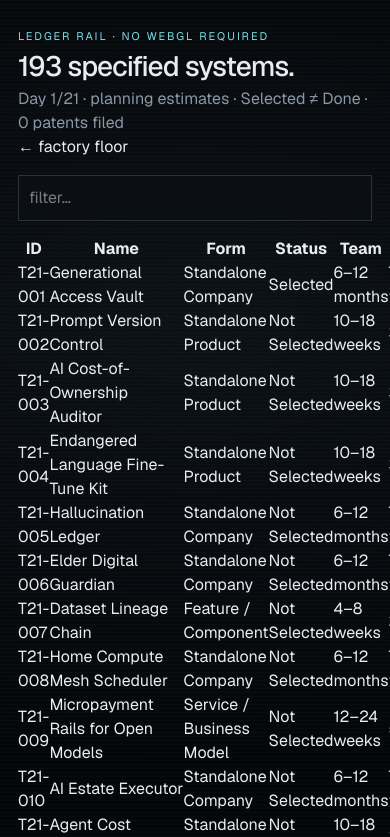
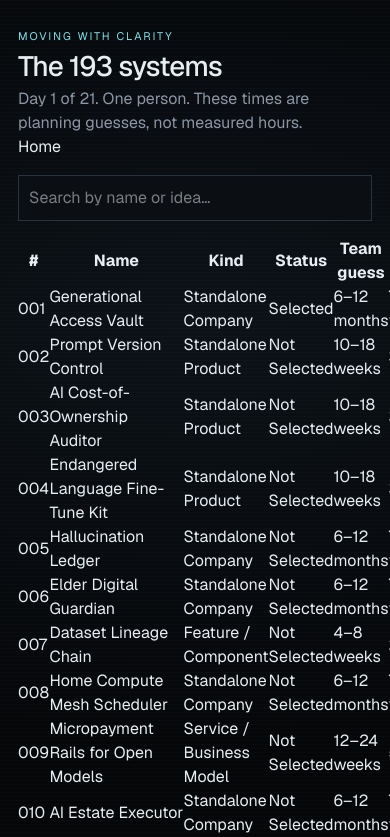
Before and after one commit to juliushill42/movingwithclarity-marathon, a Next.js app: page /ledger in a window 390 px wide. Shown: the top 837 px of the page. Built offline with nearby package versions, Linux system fonts and the light colour scheme.

Commit message:
fix: public English first — list works on phones, drop insider jargon

```diff
--- a/src/app/core/page.tsx
+++ b/src/app/core/page.tsx
@@ -1,4 +1,4 @@
-import Link from "next/link";
-export default function CorePage() {
-  return (<><div className="poster" /><main className="page"><p className="mark">AGENT CORE</p><h1>Intent off the execution path.</h1><p>Planning specifies. Deterministic runtimes execute.</p><p><Link href="/">← floor</Link></p></main></>);
+import { redirect } from "next/navigation";
+export default function Page() {
+  redirect("/ledger");
 }
--- a/src/app/godmode/page.tsx
+++ b/src/app/godmode/page.tsx
@@ -2,12 +2,29 @@
 import Link from "next/link";
 import { useEffect, useState } from "react";
 import { dayOfRun, loadCatalog, type Concept } from "@/lib/catalog";
-export default function Godmode() {
-  const [n, setN] = useState(0); const [sel, setSel] = useState(0);
-  useEffect(() => { loadCatalog().then((c: Concept[]) => { setN(c.length); setSel(c.filter((x) => x.status === "Selected").length); }); }, []);
-  return (<><div className="poster" /><main className="page" style={{ fontFamily: "var(--font-geist-mono), ui-monospace, monospace" }}>
-    <p className="mark">/GODMODE</p><h1>Operator console.</h1>
-    <pre className="muted" style={{ whiteSpace: "pre-wrap" }}>{`SITE        movingwithclarity.com\nRUN         2026-09-22 → 2026-10-12\nDAY         ${dayOfRun()} / 21\nSPECIFIED   ${n}\nSELECTED    ${sel}\nOPERATORS   1\nFILED       0\nSTACK       Next.js · R3F · GSAP · GLSL · Zustand`}</pre>
-    <p><Link href="/">release → floor</Link> · <Link href="/ledger">ledger</Link></p>
-  </main></>);
+
+export default function StatusPage() {
+  const [n, setN] = useState(0);
+  const [sel, setSel] = useState(0);
+  useEffect(() => {
+    loadCatalog()
+      .then((c: Concept[]) => {
+        setN(c.length);
+        setSel(c.filter((x) => x.status === "Selected").length);
+      })
+      .catch(() => {});
+  }, []);
+  return (
+    <>
+      <div className="poster" />
+      <main className="page">
+        <p className="mark">MOVING WITH CLARITY</p>
+        <h1>Run status</h1>
+        <p>Day {dayOfRun()} of 21. {n || 193} systems written down. {sel} chosen to build first. One person.</p>
+        <p>
+          <Link href="/">Home</Link> · <Link href="/ledger">The 193 systems</Link>
+        </p>
+      </main>
+    </>
+  );
 }
--- a/src/app/layout.tsx
+++ b/src/app/layout.tsx
@@ -6,8 +6,8 @@ const geistSans = Geist({ variable: "--font-geist-sans", subsets: ["latin"] });
 const geistMono = Geist_Mono({ variable: "--font-geist-mono", subsets: ["latin"] });
 
 export const metadata: Metadata = {
-  title: "Moving With Clarity — Factory",
-  description: "Public review surface for a 21-day solo software factory. 193 specified systems. Builds reviewable. Sauce withheld.",
+  title: "Moving With Clarity — 193 systems in 21 days",
+  description: "One person writing and building 193 systems in public. Sep 22 to Oct 12, 2026.",
 };
 
 export default function RootLayout({ children }: { children: React.ReactNode }) {
--- a/src/app/ledger/page.tsx
+++ b/src/app/ledger/page.tsx
@@ -2,27 +2,73 @@
 import Link from "next/link";
 import { useEffect, useState } from "react";
 import { dayOfRun, loadCatalog, type Concept } from "@/lib/catalog";
+
 export default function LedgerPage() {
   const [concepts, setConcepts] = useState<Concept[]>([]);
   const [q, setQ] = useState("");
   const [open, setOpen] = useState<Concept | null>(null);
-  useEffect(() => { loadCatalog().then(setConcepts); }, []);
+  useEffect(() => {
+    loadCatalog().then(setConcepts).catch(() => setConcepts([]));
+  }, []);
   const list = concepts.filter((c) => {
     const s = q.trim().toLowerCase();
     if (!s) return true;
-    return `${c.id} ${c.name} ${c.form} ${c.status} ${c.gate}`.toLowerCase().includes(s);
+    return `${c.id} ${c.name} ${c.why} ${c.form} ${c.status}`.toLowerCase().includes(s);
   });
-  return (<><div className="poster" /><main className="page">
-    <p className="mark">LEDGER RAIL · NO WEBGL REQUIRED</p>
-    <h1>193 specified systems.</h1>
-    <p className="muted">Day {dayOfRun()}/21 · planning estimates · Selected ≠ Done · 0 patents filed</p>
-    <p><Link href="/">← factory floor</Link></p>
-    <input value={q} onChange={(e) => setQ(e.target.value)} placeholder="filter…" style={{ width:"100%", background:"#0b0e13", border:"1px solid #2a323d", color:"#e8edf2", padding:10, margin:"16px 0" }} />
-    {open && (<section><p className="meta muted">{open.urn}</p><h2>{open.name}</h2><p>{open.why}</p>
-      <p className="muted">{open.form} · {open.status} · team {open.estimate.team} · solo {open.estimate.soloFactory}</p></section>)}
-    <table><thead><tr><th>ID</th><th>Name</th><th>Form</th><th>Status</th><th>Team</th><th>Solo</th></tr></thead>
-    <tbody>{list.map((c) => (<tr key={c.id} onClick={() => setOpen(c)} style={{ cursor:"pointer" }}>
-      <td>T21-{String(c.id).padStart(3,"0")}</td><td>{c.name}</td><td>{c.form}</td><td>{c.status}</td><td>{c.estimate.team}</td><td>{c.estimate.soloFactory}</td>
-    </tr>))}</tbody></table>
-  </main></>);
+  return (
+    <>
+      <div className="poster" />
+      <main className="page">
+        <p className="mark">MOVING WITH CLARITY</p>
+        <h1>The 193 systems</h1>
+        <p className="muted">
+          Day {dayOfRun()} of 21. One person. These times are planning guesses, not measured hours.
+        </p>
+        <p>
+          <Link href="/">Home</Link>
+        </p>
+        <input
+          value={q}
+          onChange={(e) => setQ(e.target.value)}
+          placeholder="Search by name or idea…"
+          style={{ width: "100%", background: "#0b0e13", border: "1px solid #2a323d", color: "#e8edf2", padding: 10, margin: "16px 0" }}
+        />
+        {open && (
+          <section style={{ border: "1px solid #2a323d", padding: 16, marginBottom: 16 }}>
+            <p className="muted">System {String(open.id).padStart(3, "0")}</p>
+            <h2>{open.name}</h2>
+            <p>{open.why}</p>
+            <p className="muted">
+              Kind: {open.form}. Status: {open.status}. Team guess: {open.estimate?.team}. One person:{" "}
+              {open.estimate?.soloFactory}.
+            </p>
+          </section>
+        )}
+        <table>
+          <thead>
+            <tr>
+              <th>#</th>
+              <th>Name</th>
+              <th>Kind</th>
+              <th>Status</th>
+              <th>Team guess</th>
+              <th>One person</th>
+            </tr>
+          </thead>
+          <tbody>
+            {list.map((c) => (
+              <tr key={c.id} onClick={() => setOpen(c)} style={{ cursor: "pointer" }}>
+                <td>{String(c.id).padStart(3, "0")}</td>
+                <td>{c.name}</td>
+                <td>{c.form}</td>
+                <td>{c.status}</td>
+                <td>{c.estimate?.team}</td>
+                <td>{c.estimate?.soloFactory}</td>
+              </tr>
+            ))}
+          </tbody>
+        </table>
+      </main>
+    </>
+  );
 }
--- a/src/app/mesh/page.tsx
+++ b/src/app/mesh/page.tsx
@@ -1,4 +1,4 @@
-import Link from "next/link";
-export default function MeshPage() {
-  return (<><div className="poster" /><main className="page"><p className="mark">PRIVATE MESH CORRIDOR</p><h1>Own the route.</h1><p>Encrypted corridor language only. Key material is not on this domain.</p><p><Link href="/">← floor</Link></p></main></>);
+import { redirect } from "next/navigation";
+export default function Page() {
+  redirect("/ledger");
 }
--- a/src/app/vault/page.tsx
+++ b/src/app/vault/page.tsx
@@ -1,4 +1,4 @@
-import Link from "next/link";
-export default function VaultPage() {
-  return (<><div className="poster" /><main className="page"><p className="mark">SANDBOX VAULT</p><h1>Isolate, then release the public face.</h1><p>Drafts unfiled. Do not say patented.</p><p><Link href="/">← floor</Link></p></main></>);
+import { redirect } from "next/navigation";
+export default function Page() {
+  redirect("/ledger");
 }
--- a/src/components/factory/FactoryExperience.tsx
+++ b/src/components/factory/FactoryExperience.tsx
@@ -3,13 +3,10 @@ import dynamic from "next/dynamic";
 import { useEffect, useState } from "react";
 import { useFactory } from "@/lib/store";
 import { loadCatalog } from "@/lib/catalog";
-import { bootTick } from "@/lib/audio";
 import { InterfaceOverlay } from "./InterfaceOverlay";
 import { SceneBoundary } from "./SceneBoundary";
 
 const FactoryScene = dynamic(() => import("./FactoryScene").then((m) => m.FactoryScene), { ssr: false });
-
-const LINES = ["MWC / GODMODE", "OPERATOR ENTITY ONLINE", "CATALOG 193  LOCKED", "PATENTS FILED  0", "CAMERA DIRECTOR READY", "FLOOR OPEN"];
 
 export function FactoryExperience() {
   const setBooted = useFactory((s) => s.setBooted);
@@ -19,8 +16,6 @@ export function FactoryExperience() {
   const webgl = useFactory((s) => s.webgl);
   const reduced = useFactory((s) => s.reduced);
   const mobile = useFactory((s) => s.mobile);
-  const [line, setLine] = useState(0);
-  const [ready3d, setReady3d] = useState(false);
 
   useEffect(() => {
     const reducedMotion = window.matchMedia("(prefers-reduced-motion: reduce)").matches;
@@ -33,48 +28,21 @@ export function FactoryExperience() {
       gl = false;
     }
     setFlags({ reduced: reducedMotion, mobile: mobileView, webgl: gl });
+    setBooted(true);
     loadCatalog().then(setConcepts).catch(() => setConcepts([]));
-    if (reducedMotion) {
-      setBooted(true);
-      return;
-    }
-    let i = 0;
-    const id = window.setInterval(() => {
-      try {
-        bootTick(i);
-      } catch {
-        /* ignore */
-      }
-      i += 1;
-      setLine(i);
-      if (i >= LINES.length) {
-        window.clearInterval(id);
-        setBooted(true);
-      }
-    }, 220);
-    return () => window.clearInterval(id);
   }, [setBooted, setFlags, setConcepts]);
 
-  useEffect(() => {
-    if (!booted) return;
-    const t = window.setTimeout(() => setReady3d(true), 80);
-    return () => window.clearTimeout(t);
-  }, [booted]);
+  const show3d = booted && webgl && !reduced && !mobile;
 
   return (
     <>
       <div className="poster" aria-hidden />
-      {!booted && (
-        <div className="boot" role="status">
-          <pre>{LINES.slice(0, line).map((l) => `> ${l}`).join("\n")}</pre>
-        </div>
-      )}
-      {booted && ready3d && webgl && !reduced && (
+      {show3d && (
         <SceneBoundary>
-          <FactoryScene follow={!mobile} />
+          <FactoryScene follow />
         </SceneBoundary>
       )}
-      {booted && <InterfaceOverlay />}
+      <InterfaceOverlay />
     </>
   );
 }
--- a/src/components/factory/InterfaceOverlay.tsx
+++ b/src/components/factory/InterfaceOverlay.tsx
@@ -2,13 +2,7 @@
 import Link from "next/link";
 import { useFactory } from "@/lib/store";
 import { dayOfRun } from "@/lib/catalog";
-import { release } from "@/lib/audio";
-const COPY: Record<string, { title: string; body: string }> = {
-  core: { title: "Agent Core", body: "Intent is specified here. Planning is separated from execution. Public architecture only." },
-  mesh: { title: "Private Mesh Corridor", body: "Routing between owned nodes. No rented control plane." },
-  vault: { title: "Sandbox Vault", body: "Drafts unfiled. Trade-secret boundary. Do not say patented." },
-  ledger: { title: "Factory Ledger Rail", body: "193 specified systems. Estimates are planning labels. Selected is not Done." },
-};
+
 export function InterfaceOverlay() {
   const world = useFactory((s) => s.world);
   const setWorld = useFactory((s) => s.setWorld);
@@ -17,54 +11,98 @@ export function InterfaceOverlay() {
   const setSelected = useFactory((s) => s.setSelected);
   const query = useFactory((s) => s.query);
   const setQuery = useFactory((s) => s.setQuery);
-  const hover = useFactory((s) => s.hover);
   const day = dayOfRun();
   const list = concepts.filter((c) => {
     const q = query.trim().toLowerCase();
-    return !q || `${c.id} ${c.name} ${c.form} ${c.status}`.toLowerCase().includes(q);
+    return !q || `${c.id} ${c.name} ${c.why} ${c.form} ${c.status}`.toLowerCase().includes(q);
   });
+  const selectedCount = concepts.filter((c) => c.status === "Selected").length;
+
   return (
     <div className="overlay">
       <header className="hud">
-        <div><div className="mark">::JH•TUAI::  MOVING WITH CLARITY</div>
-          <div className="muted" style={{ fontSize: 12, marginTop: 4 }}>Day {day}/21 · 193 specified · 1 operator</div></div>
+        <div>
+          <div className="mark">MOVING WITH CLARITY</div>
+          <div className="muted" style={{ fontSize: 12, marginTop: 4 }}>
+            Day {day} of 21 · one person building in public
+          </div>
+        </div>
         <nav>
-          <button className={world === "idle" ? "on" : ""} onClick={() => { release(); setWorld("idle"); }}>Floor</button>
-          <button className={world === "core" ? "on" : ""} onClick={() => setWorld("core")}>Core</button>
-          <button className={world === "mesh" ? "on" : ""} onClick={() => setWorld("mesh")}>Mesh</button>
-          <button className={world === "vault" ? "on" : ""} onClick={() => setWorld("vault")}>Vault</button>
-          <button className={world === "ledger" ? "on" : ""} onClick={() => setWorld("ledger")}>Ledger</button>
-          <Link href="/ledger">No-WebGL ledger</Link>
-          <Link href="/godmode">/godmode</Link>
+          <button className={world === "idle" ? "on" : ""} onClick={() => setWorld("idle")}>
+            Home
+          </button>
+          <button className={world === "ledger" ? "on" : ""} onClick={() => setWorld("ledger")}>
+            The 193 systems
+          </button>
+          <Link href="/ledger">Full list</Link>
         </nav>
       </header>
+
       <div className="dock">
         <div className="legend">
-          <h1>Factory floor.</h1>
-          <p>A solo software factory documenting <b>193 systems</b> in 21 days. Select a unit. The camera inspects it. The overlay is the artifact.</p>
-          <p className="muted" style={{ marginTop: 8 }}>{hover === "operator" ? "Operator entity — architectural machine, not a person." : hover ? `Locked on ${hover}.` : "Pointer steers the operator on desktop. Tap a unit on mobile."}</p>
+          <h1>One person. 193 systems. 21 days.</h1>
+          <p>
+            This is a public build log. Each item is a product idea written so you can see
+            <b> what it is</b> and <b> why it exists</b>. Time notes are planning guesses, not a stopwatch.
+          </p>
         </div>
-        <div className="statrow" style={{ minWidth: 280 }}>
-          <div><b>{concepts.length || "—"}</b>specified</div>
-          <div><b>{concepts.filter((c) => c.status === "Selected").length || "—"}</b>selected</div>
-          <div><b>{concepts.filter((c) => c.companyCandidate).length || "—"}</b>company-shaped</div>
-          <div><b>0</b>patents filed</div>
+        <div className="statrow" style={{ minWidth: 260 }}>
+          <div>
+            <b>{concepts.length || 193}</b>systems written down
+          </div>
+          <div>
+            <b>{selectedCount || "—"}</b>chosen to build first
+          </div>
+          <div>
+            <b>{day}/21</b>days in
+          </div>
         </div>
       </div>
-      {world !== "idle" && COPY[world] && (
+
+      {world === "ledger" && (
         <aside className="panel" aria-live="polite">
-          <p className="meta">{world} · inspect</p>
-          <h2>{COPY[world].title}</h2>
-          <p>{COPY[world].body}</p>
-          {world === "vault" && (<><article><b>Allowed</b><p className="muted">draft provisional · invention disclosure · trade secret · hold</p></article><article><b>Forbidden</b><p className="muted">patented · USPTO-filed · JCH-2026 granted</p></article></>)}
-          {world === "ledger" && (<><input value={query} onChange={(e) => setQuery(e.target.value)} placeholder="filter the rail…" />
-            <table><thead><tr><th>ID</th><th>Name</th><th>Form</th><th>Team</th><th>Solo</th></tr></thead>
-            <tbody>{list.slice(0, 80).map((c) => (<tr key={c.id} onClick={() => setSelected(c)} style={{ cursor: "pointer" }}>
-              <td>T21-{String(c.id).padStart(3, "0")}</td><td>{c.name}</td><td>{c.form}</td><td>{c.estimate.team}</td><td>{c.estimate.soloFactory}</td>
-            </tr>))}</tbody></table>
-            <p className="muted">{list.length} rows · planning estimates</p></>)}
-          {selected && (<article><p className="meta">{selected.urn}</p><h3>{selected.name}</h3><p>{selected.why}</p><p className="muted">{selected.form} · {selected.status} · {selected.estimate.team} / {selected.estimate.soloFactory}</p></article>)}
-          <button className="ghost" style={{ marginTop: 16 }} onClick={() => { release(); setWorld("idle"); }}>Release lock</button>
+          <p className="meta">The list</p>
+          <h2>What is being built</h2>
+          <p>Tap a row. You get the idea in plain language, plus a team-vs-one-person time guess.</p>
+          <input value={query} onChange={(e) => setQuery(e.target.value)} placeholder="Search by name…" />
+          {selected && (
+            <article>
+              <p className="meta">System {String(selected.id).padStart(3, "0")}</p>
+              <h3>{selected.name}</h3>
+              <p>{selected.why}</p>
+              <p className="muted">
+                Kind: {selected.form}. Status: {selected.status}.
+                Team guess: {selected.estimate.team}. One person: {selected.estimate.soloFactory}.
+              </p>
+              <p className="muted">{selected.estimate.label}</p>
+            </article>
+          )}
+          <table>
+            <thead>
+              <tr>
+                <th>#</th>
+                <th>Name</th>
+                <th>Kind</th>
+                <th>Team guess</th>
+                <th>One person</th>
+              </tr>
+            </thead>
+            <tbody>
+              {list.slice(0, 80).map((c) => (
+                <tr key={c.id} onClick={() => setSelected(c)} style={{ cursor: "pointer" }}>
+                  <td>{String(c.id).padStart(3, "0")}</td>
+                  <td>{c.name}</td>
+                  <td>{c.form}</td>
+                  <td>{c.estimate?.team}</td>
+                  <td>{c.estimate?.soloFactory}</td>
+                </tr>
+              ))}
+            </tbody>
+          </table>
+          <p className="muted">{list.length} shown. Open Full list for every row.</p>
+          <button className="ghost" style={{ marginTop: 16 }} onClick={() => setWorld("idle")}>
+            Close
+          </button>
         </aside>
       )}
     </div>
```
Also changed, not shown: src/app/error.tsx (+5 -7 lines).
